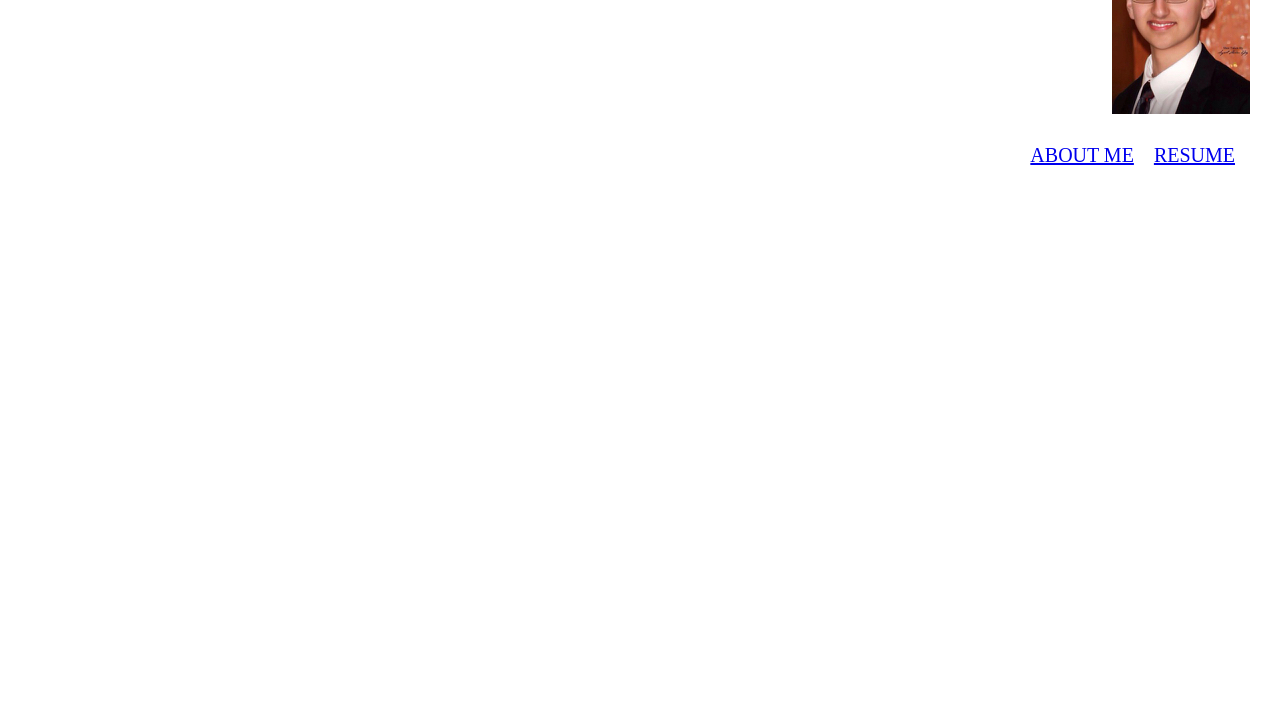
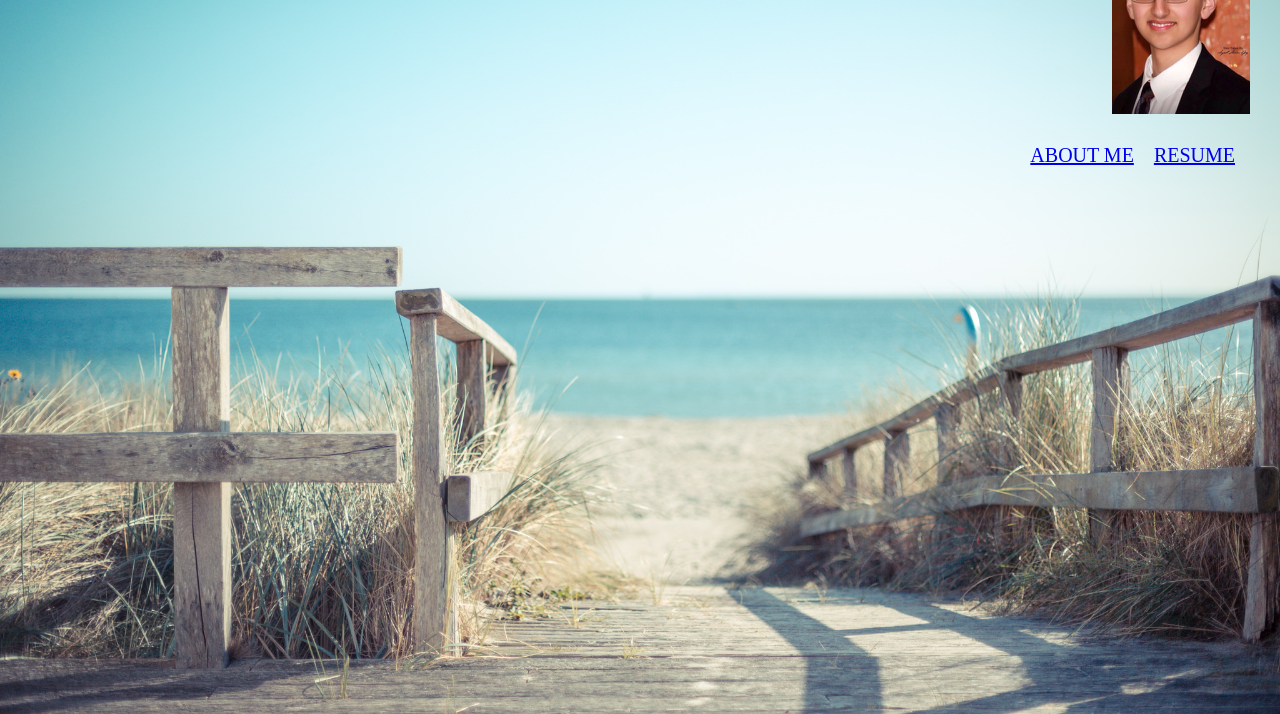
Before and after one commit to smazha01/Hodgedon_Scanner, a plain HTML site: page index.html in a window 1280 px wide. Shown: the part 86-800 px from the top of the page. Drawn offline with Linux system fonts and the light colour scheme.

Commit message:
Added extra background into folder

```diff
--- a/assignment1/style_homepage.css
+++ b/assignment1/style_homepage.css
@@ -1,7 +1,7 @@
 /* This is a style sheet */
 
 .home-body {
-    background: url(../../../beach.jpg)
+    background: url(beach.jpg)
                 no-repeat center center fixed;
     -webkit-background-size: cover;
     -moz-background-size: cover;
```
Also changed, not shown: assignment1/beach.jpg (added).
